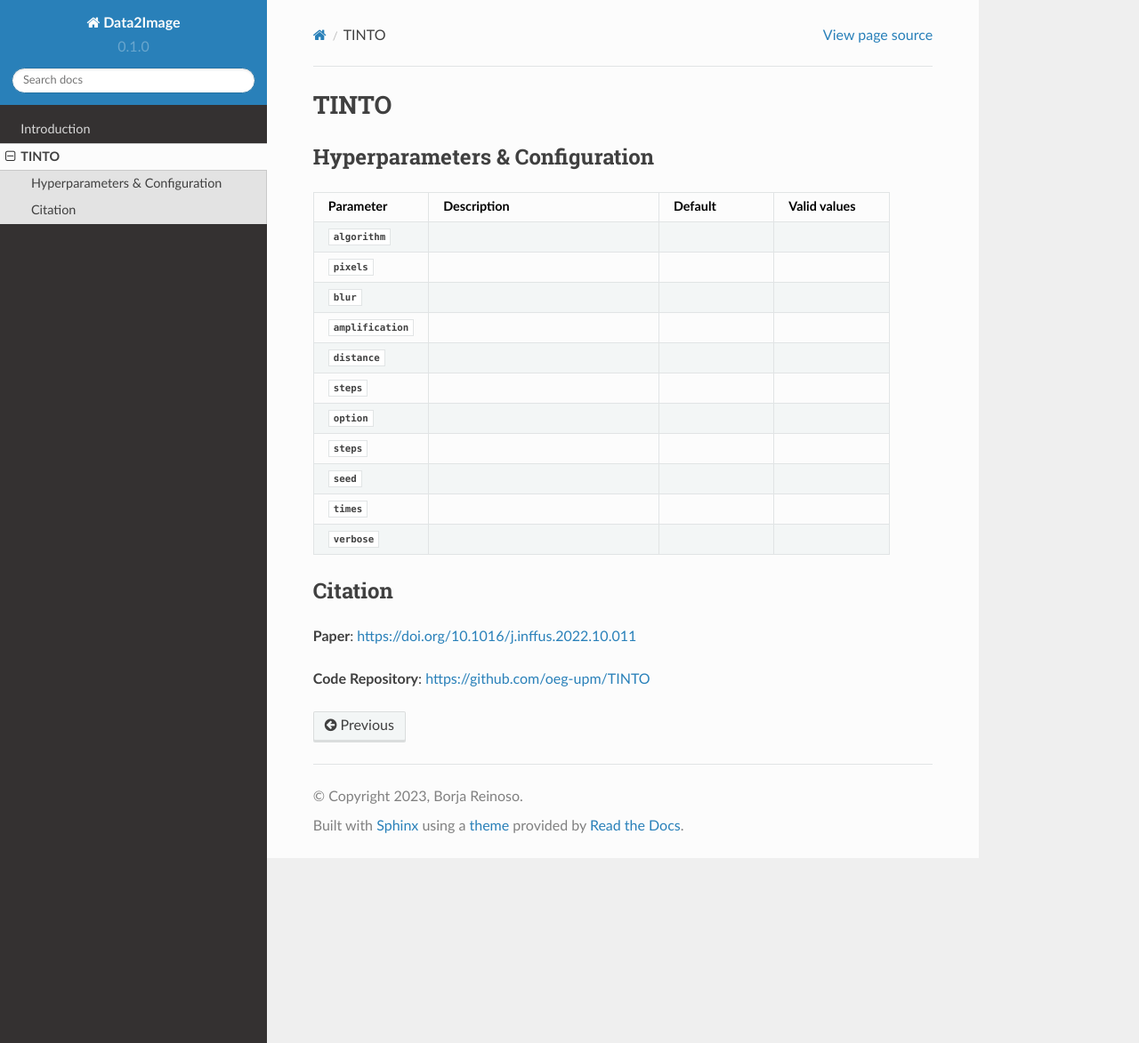
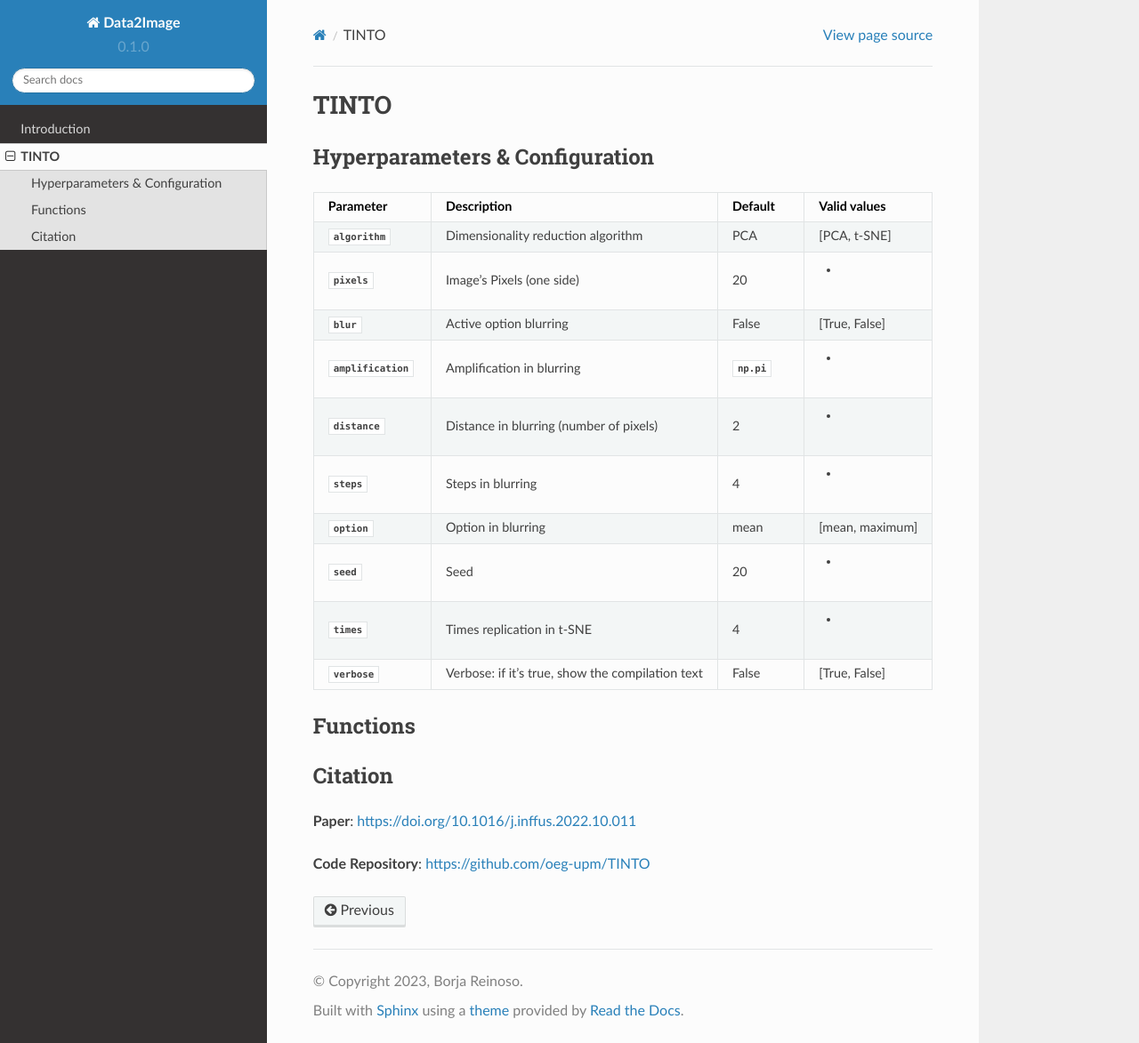
Before and after one commit to oeg-upm/TINTOlib-Documentation, a Sphinx documentation site: the page built from docs/source/tinto.rst, in a window 1280 px wide and 1173 px high. Shown: the whole window at 89% size. Built offline with Sphinx 7.4.7 and the Read the Docs theme 2.0.0, drawn with Linux system fonts in a browser that asks for light colours; pages that are not in the unit, such as notebooks, are missing from menus.

Commit message:
Update tinto.rst

```diff
--- a/docs/source/tinto.rst
+++ b/docs/source/tinto.rst
@@ -12,51 +12,49 @@
      - Default
      - Valid values
    * - :py:data:`algorithm`
-     -
-     -
-     -
+     - Dimensionality reduction algorithm
+     - PCA
+     - [PCA, t-SNE]
    * - :py:data:`pixels`
-     -
-     -
-     -
+     - Image's Pixels (one side)
+     - 20
+     - *
    * - :py:data:`blur`
-     -
-     -
-     -
+     - Active option blurring
+     - False
+     - [True, False]
    * - :py:data:`amplification`
-     -
-     -
-     -
+     - Amplification in blurring
+     - :py:data:`np.pi`
+     - *
    * - :py:data:`distance`
-     -
-     -
-     -
+     - Distance in blurring (number of pixels)
+     - 2
+     - *
    * - :py:data:`steps`
-     -
-     -
-     -
+     - Steps in blurring
+     - 4
+     - *
    * - :py:data:`option`
-     -
-     -
-     -
-   * - :py:data:`steps`
-     -
-     -
-     -
+     - Option in blurring
+     - mean
+     - [mean, maximum]
    * - :py:data:`seed`
-     -
-     -
-     -
+     - Seed
+     - 20
+     - *
    * - :py:data:`times`
-     -
-     -
-     -
+     - Times replication in t-SNE
+     - 4
+     - *
    * - :py:data:`verbose`
-     -
-     -
-     -
+     - Verbose: if it's true, show the compilation text
+     - False
+     - [True, False]
 
 
+Functions
+---------
 
 Citation
 ------
```
